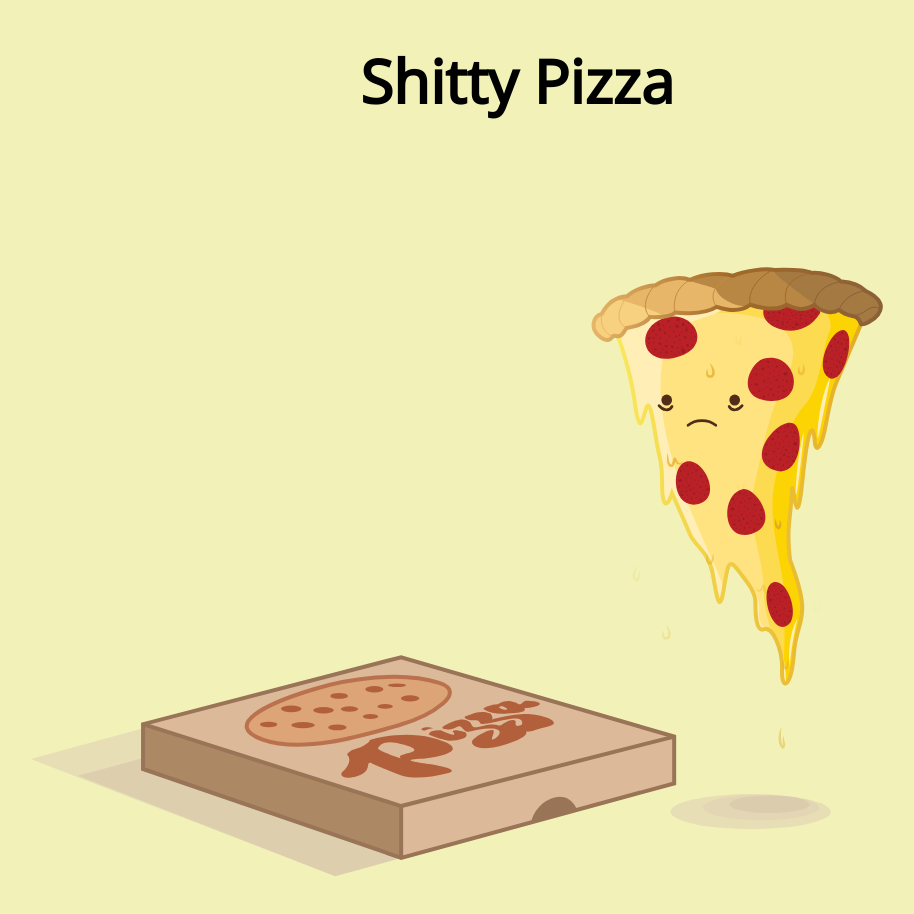
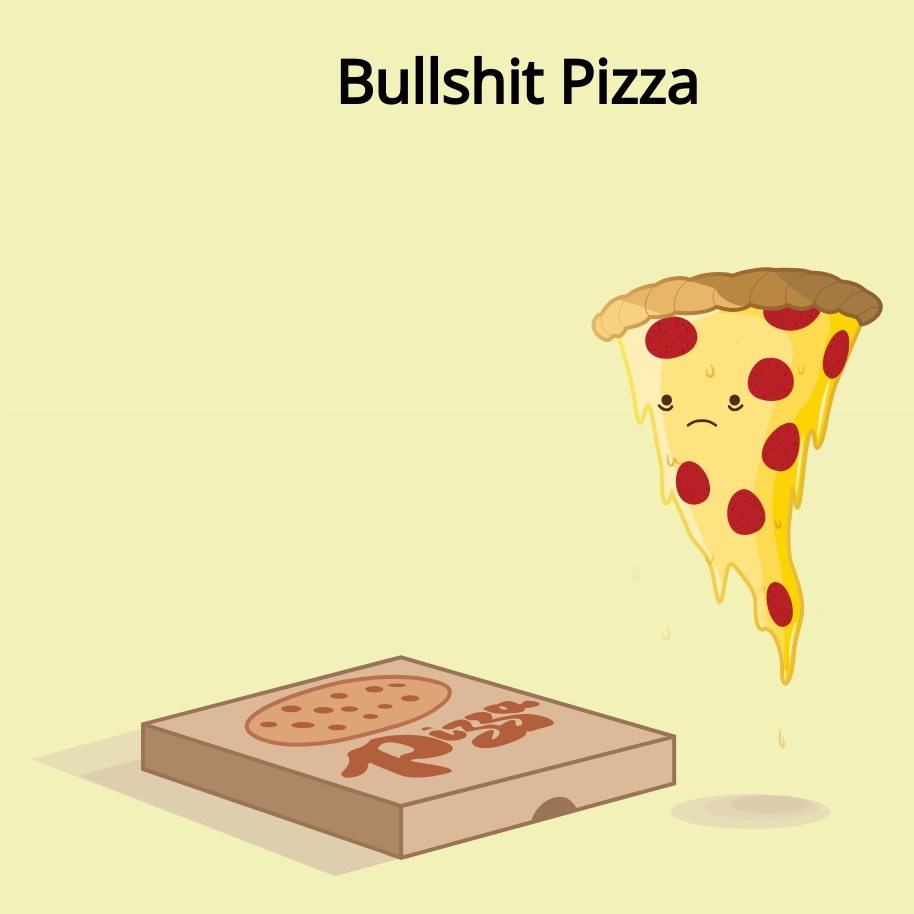
Before and after one commit to shitpizza/shitpizza.github.io, a plain HTML site: page index.html in a window 1280 px wide. Shown: the whole page, without its empty margins (123-1037 px from the left). Drawn offline with nearby package versions, Linux system fonts and the light colour scheme.

Commit message:
Update index.html

```diff
--- a/index.html
+++ b/index.html
@@ -35,7 +35,7 @@
     <style>
         h1 {font-family: 'Open Sans', sans-serif;font-size: 60px; color: black; text-align: center;}
     </style>
-    <h1>Shitty Pizza</h1>
+    <h1>Bullshit Pizza</h1>
     <?xml version="1.0" encoding="utf-8"?>
 <!-- Generator: Adobe Illustrator 16.0.0, SVG Export Plug-In . SVG Version: 6.00 Build 0)  -->
 <!DOCTYPE svg PUBLIC "-//W3C//DTD SVG 1.1//EN" "http://www.w3.org/Graphics/SVG/1.1/DTD/svg11.dtd">
```
